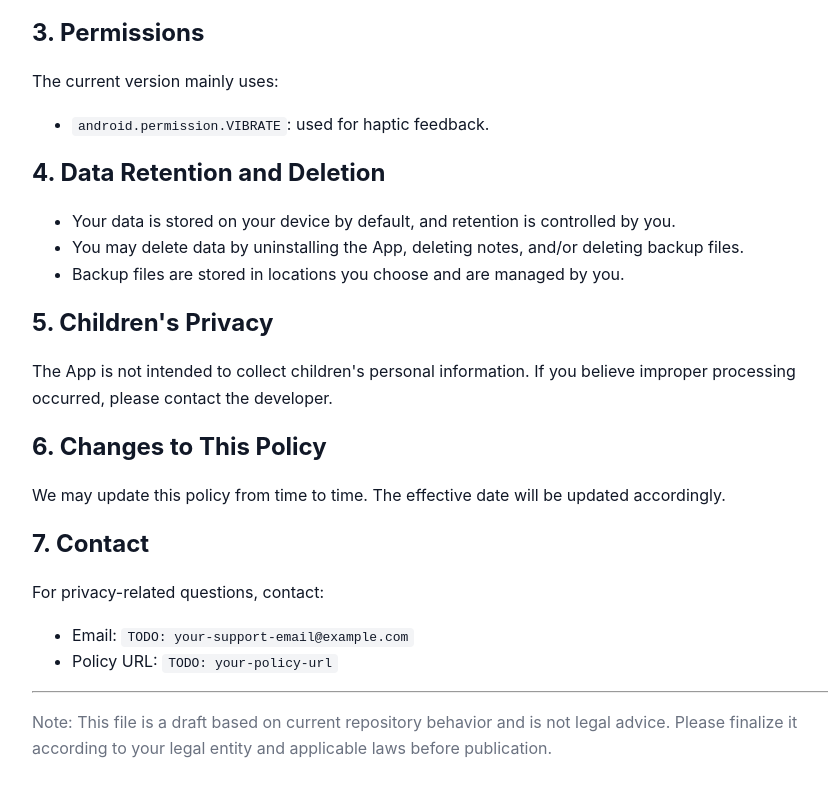
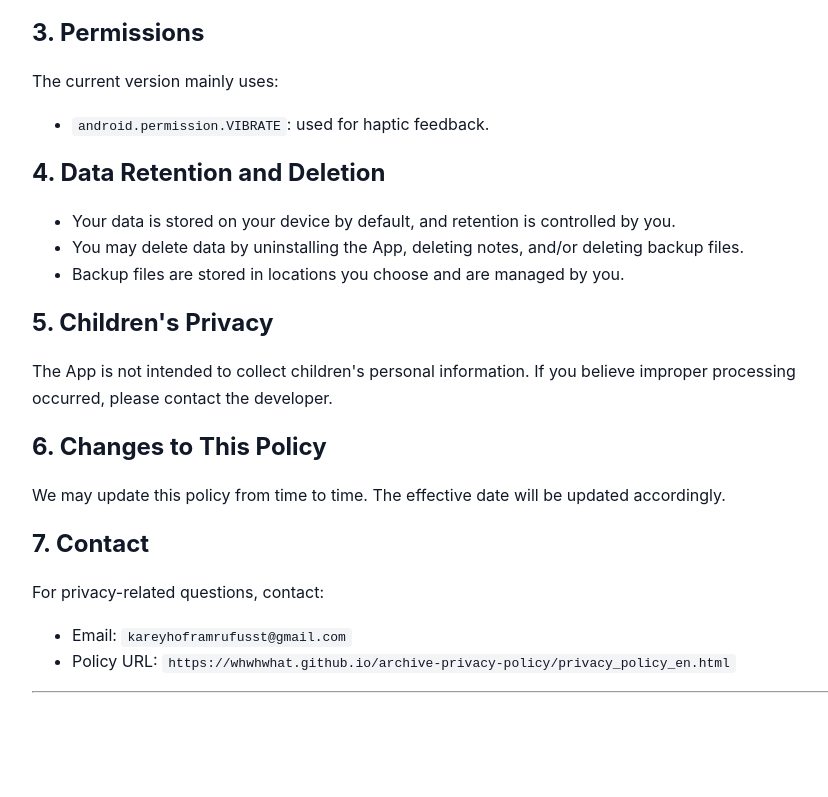
Before and after one commit to whwhwhat/archive-privacy-policy, a plain HTML site: page privacy_policy_en.html in a window 1280 px wide. Shown: the part 1011-1808 px from the top of the page, without its empty margins (198-1026 px from the left). After the commit the page ends 1740 px from the top, so only its background shows below. Drawn offline with Linux system fonts and the light colour scheme.

Commit message:
docs: finalize privacy policy text

```diff
--- a/privacy_policy_en.html
+++ b/privacy_policy_en.html
@@ -74,11 +74,10 @@
   <h2>7. Contact</h2>
   <p>For privacy-related questions, contact:</p>
   <ul>
-    <li>Email: <code>TODO: your-support-email@example.com</code></li>
-    <li>Policy URL: <code>TODO: your-policy-url</code></li>
+    <li>Email: <code>kareyhoframrufusst@gmail.com</code></li>
+    <li>Policy URL: <code>https://whwhwhat.github.io/archive-privacy-policy/privacy_policy_en.html</code></li>
   </ul>
 
   <hr />
-  <p class="muted">Note: This file is a draft based on current repository behavior and is not legal advice. Please finalize it according to your legal entity and applicable laws before publication.</p>
 </body>
 </html>
```
Also changed, not shown: privacy_policy_zh.html (+2 -3 lines), 2 other files.
